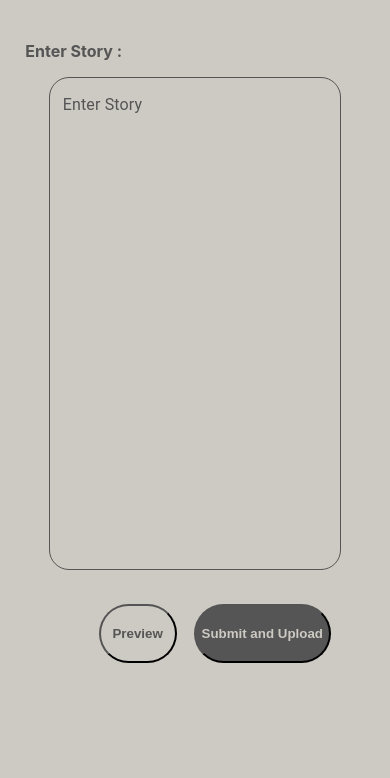
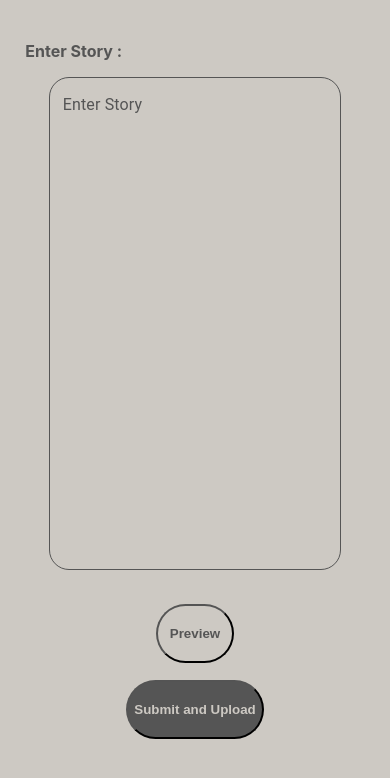
Before and after one commit to muthumala19/kids_stories_dashboard, a React (Create React App) app: page / in a window 390 px wide. Shown: the top 778 px of the page. Built offline with nearby package versions, Linux system fonts and the light colour scheme.

Commit message:
make story adding responsive.

```diff
--- a/src/stories_adding_screen.jsx
+++ b/src/stories_adding_screen.jsx
@@ -1,5 +1,5 @@
 import './stories_adding_screen.css'
-import {Box, TextField} from "@mui/material";
+import {Box, CircularProgress, TextField} from "@mui/material";
 import {Button} from "rsuite";
 import {useState} from "react";
 import {addDoc, collection} from "firebase/firestore"
@@ -8,10 +8,18 @@ import {database} from "./firebase"
 
 export default function StoryAddingInterface() {
     const [story, setStory] = useState("");
+    const [uploading, setUploading] = useState(false);
     const uploadStory = async () => {
-        const json = JSON.parse(story.toString());
-        await addDoc(collection(database, "stories"), json)
-        console.log(json.title);
+        try {
+            setUploading(true);
+            const json = JSON.parse(story.toString());
+            await addDoc(collection(database, "stories"), json)
+        } catch (e) {
+            alert('Invalid Story format, Upload Denied.')
+        } finally {
+            setUploading(false);
+            setStory('');
+        }
     };
 
     return (<Box component="form" className={"wrapper"}>
@@ -37,9 +45,18 @@ export default function StoryAddingInterface() {
                    }}
         />
         <br/>
-        <div align={"right"} className={"buttongroup_wrapper"}>
-            <Button className={"preview_button"} onClick={() => console.log(story)}>Preview</Button>
-            <Button className={"submit_button"} onClick={uploadStory}>Submit and Upload</Button>
+        <div align={"center"} className={"buttongroup_wrapper"}>
+            <div>
+
+                <Button className={"preview_button"} onClick={() => console.log(story)}>Preview</Button>
+            </div>
+            <div>{!uploading ?
+                <Button className={"submit_button"} onClick={uploadStory}>Submit and Upload</Button> :
+                <CircularProgress/>
+
+            }
+
+            </div>
         </div>
     </Box>);
 }
```
